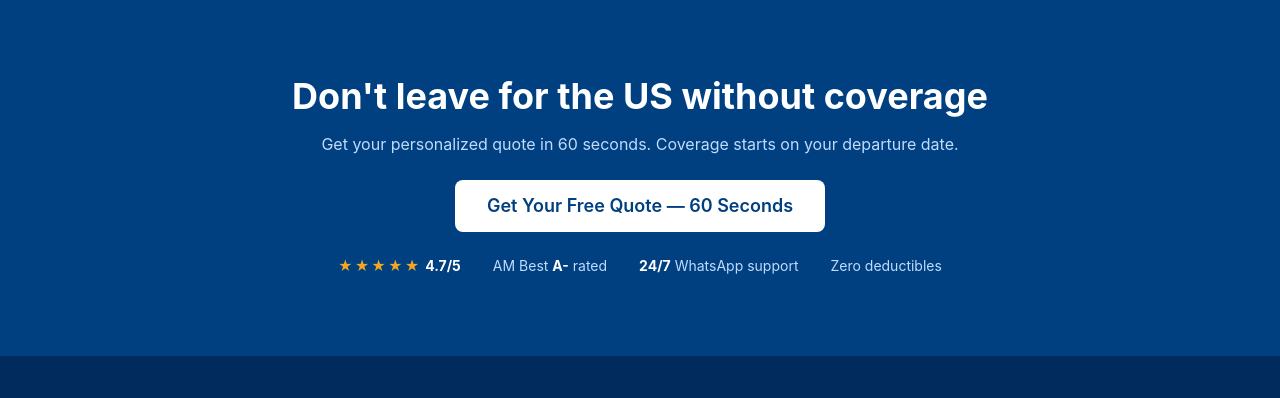
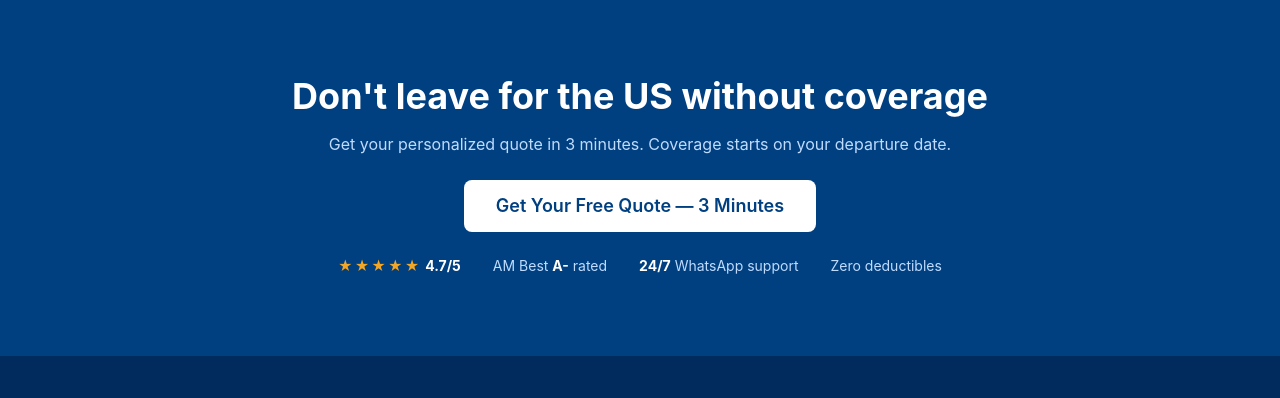
Before and after one commit to GregHomstad/NicoGregTravelInsurance, a website built with Vite: page index.html in a window 1280 px wide. Shown: the part 5820-6218 px from the top of the page. Built offline with nearby package versions, Linux system fonts and the light colour scheme.

Commit message:
Step 7: Correct final CTA timing to 3 minutes
- Self CTA subtitle: '60 seconds' -> '3 minutes'
- Final CTA button: 'Get Your Free Quote - 60 Seconds' ->
  'Get Your Free Quote - 3 Minutes'

```diff
--- a/index.html
+++ b/index.html
@@ -628,14 +628,14 @@
 
         <div class="path-self">
           <h2 class="text-3xl md:text-4xl font-bold text-white mb-4">Don't leave for the US without coverage</h2>
-          <p class="text-blue-200 mb-6">Get your personalized quote in 60 seconds. Coverage starts on your departure date.</p>
+          <p class="text-blue-200 mb-6">Get your personalized quote in 3 minutes. Coverage starts on your departure date.</p>
         </div>
         <div class="path-family">
           <h2 class="text-3xl md:text-4xl font-bold text-white mb-4">Give your parents the protection they deserve</h2>
           <p class="text-blue-200 mb-6">You can buy it in 3 minutes from the US. Coverage starts on their departure date.</p>
         </div>
 
-        <a href="quote.html" class="inline-block bg-white text-heading font-semibold py-3 px-8 rounded-lg hover:bg-gray-100 transition-colors text-lg">Get Your Free Quote — 60 Seconds</a>
+        <a href="quote.html" class="inline-block bg-white text-heading font-semibold py-3 px-8 rounded-lg hover:bg-gray-100 transition-colors text-lg">Get Your Free Quote — 3 Minutes</a>
 
         <div class="flex flex-wrap justify-center gap-x-8 gap-y-2 mt-6 text-sm text-blue-200">
           <span><span class="stars">&#9733;&#9733;&#9733;&#9733;&#9733;</span> <strong class="text-white">4.7/5</strong></span>
```
